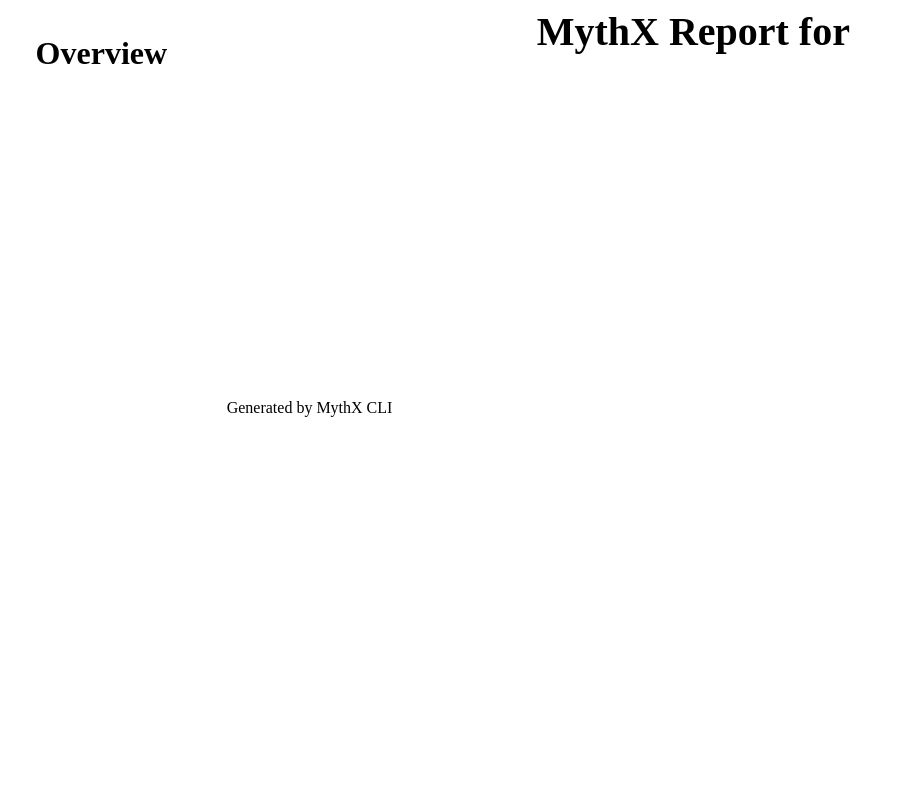
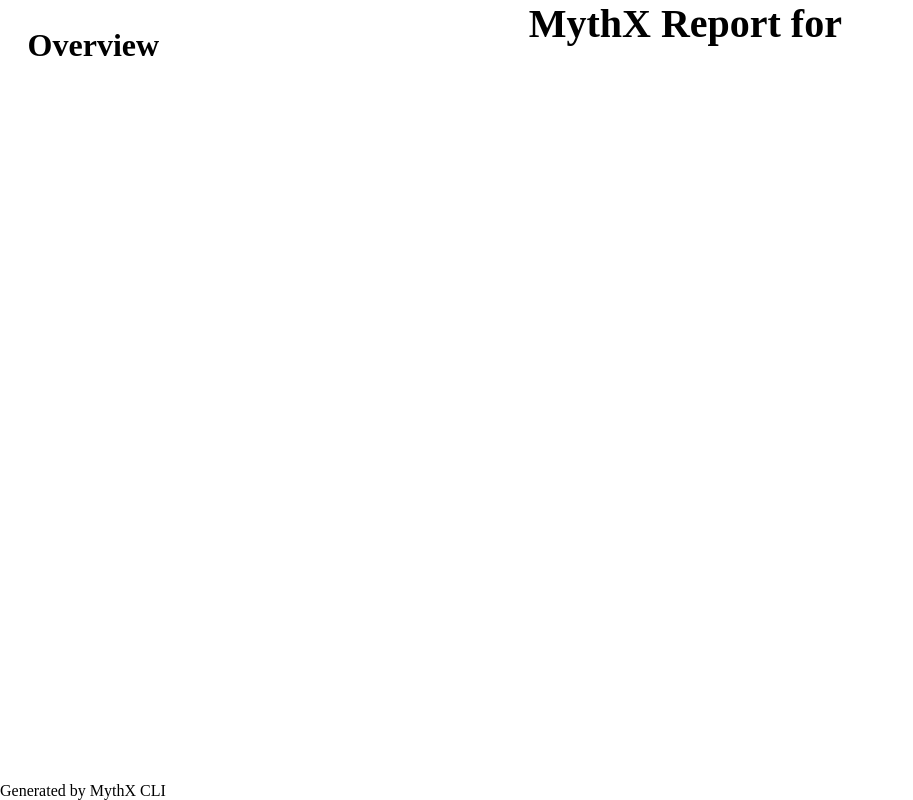
Before and after one commit to Consensys/mythx-cli, a Python web app: template mythx_cli/templates/layout.html in a window 1280 px wide. Shown: the whole page, without its empty margins (0-913 px from the left). Run offline with Jinja, Linux system fonts and the light colour scheme; the template is opened without the code that fills it, so the values that code supplies are empty.

Commit message:
Make html report footer sticky

```diff
--- a/mythx_cli/templates/layout.html
+++ b/mythx_cli/templates/layout.html
@@ -4,6 +4,10 @@
     {% block head scoped %}
         <style>
             {% block style scoped %}
+                body {
+                    margin: 0;
+                }
+
                 .main-head {
                     font-size: 2.5rem;
                     text-align: center;
@@ -94,9 +98,9 @@
                 }
 
                 .main-footer {
-                    grid-area: footer;
-                    grid-column: 2;
-                    grid-row: 2;
+                    position: fixed;
+                    left: 0;
+                    bottom: 0;
                 }
 
                 #main {
```
